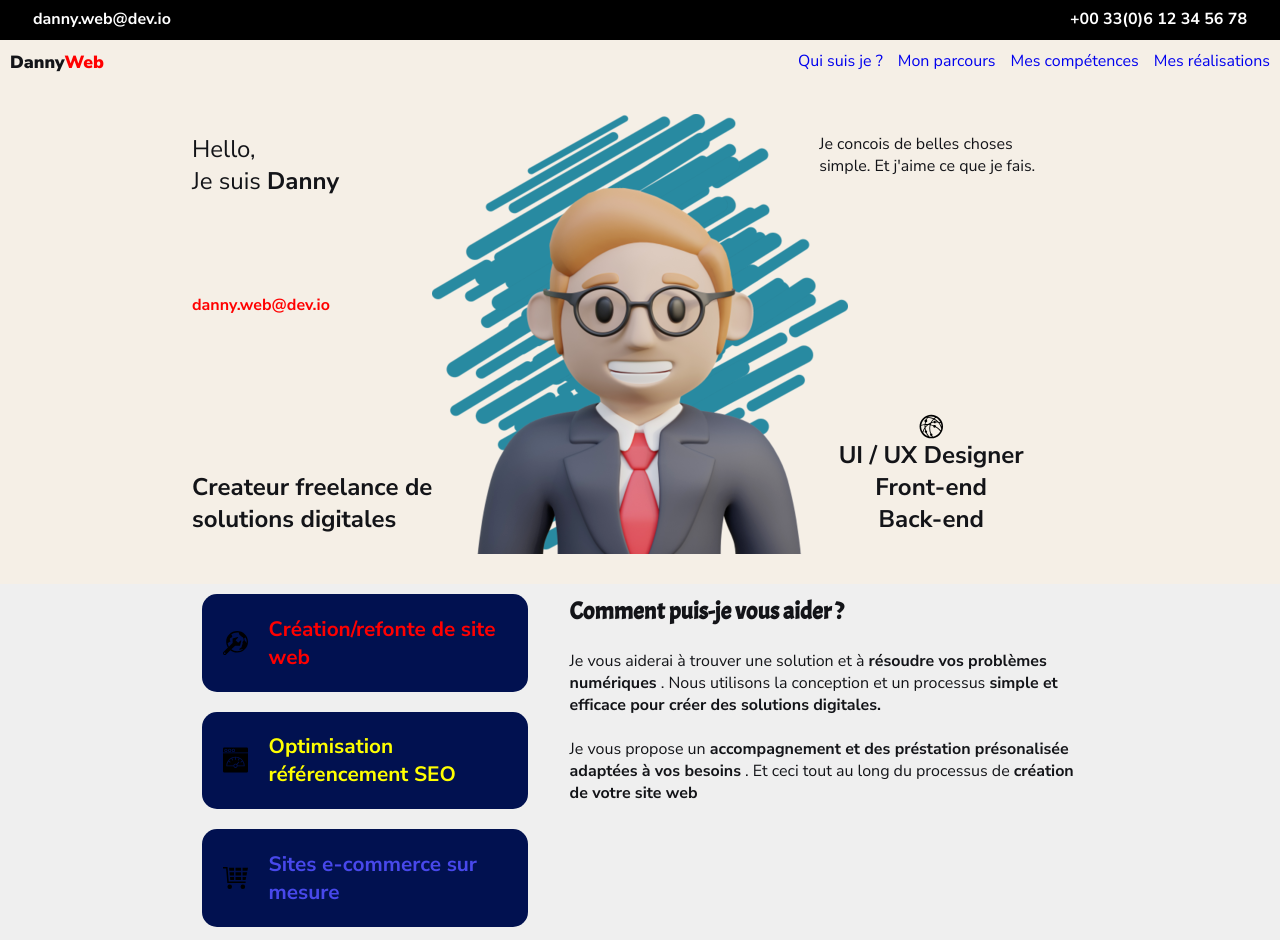
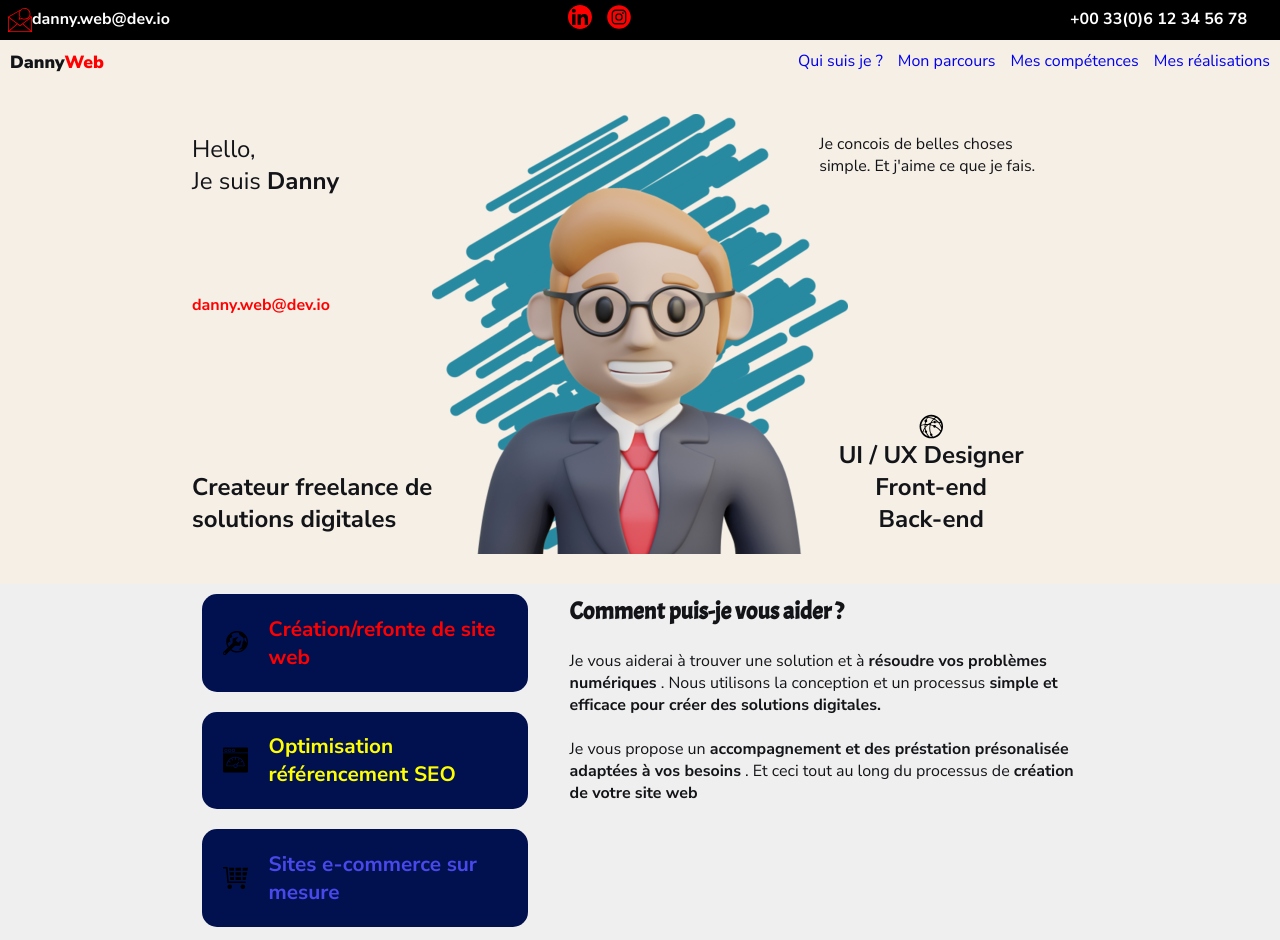
Before and after one commit to pascalloria/believemy-rocket-defi-01-main, a plain HTML site: page index.html in a window 1280 px wide. Shown: the top 940 px of the page. Drawn offline with Linux system fonts and the light colour scheme.

Commit message:
3em commit

```diff
--- a/defaut.css
+++ b/defaut.css
@@ -89,7 +89,6 @@ h1::before, h1::after {
   color: #7895B2;
   margin-bottom: 3.2rem;
   text-align: center;
-
 }
 
 h2 {
@@ -133,6 +132,9 @@ header{
   align-items: center;
   font-weight: bold;
 }
+header svg {
+  color: red;
+}
 header a {
   color: white;
 }
@@ -141,10 +143,9 @@ header a {
 
 nav{
   position:sticky;
-    top: 10px;
+  top: 0rem;
   padding:1rem;
   background-color: #F5EFE6;
-
 }
 nav p {
   font-weight: 900;
--- a/index.html
+++ b/index.html
@@ -12,13 +12,24 @@
 <body>
 	<header class="flexbox_row">
 			<div class="flexbox_row ">
-				<img src="assets/icons/icon-email.svg" alt="icon-email">
-
+				<svg xmlns="http://www.w3.org/2000/svg"  width="24" height="24">*
+					<path style="stroke:none;fill-rule:nonzero;fill:currentColor;fill-opacity:1" d="M22.152 7.633c.192-.578.301-1.188.301-1.828
+					 0-3.2-2.605-5.805-5.808-5.805a5.783 5.783 0 0 0-4.391 2.02L12 1.879 0 8.676V24h24V8.676ZM16.645.773a5.038 5.038 0 0 1 5.03 5.032
+					 5.039 5.039 0 0 1-5.03 5.035 5.029 5.029 0 0 1-2.56-.707l-.144-.086-2.152.617.613-2.152-.082-.145a4.994 4.994 0 0 1-.707-2.562A5.038
+					 5.038 0 0 1 16.645.773ZM11.55 3.02a5.786 5.786 0 0 0 .02 5.593l-.907 3.176 3.172-.906c.863.476 1.828.73 2.809.73a5.803 5.803 0 0 0
+					 5.21-3.261l1.06.601L12 17.32 1.086 8.953ZM.773 9.687l8.008 6.137-8.008 6.942Zm.653 13.54 7.984-6.918L12 18.293l2.59-1.984 7.984 6.918Zm21.8-.461-8.007-6.942 8.008-6.136Zm0 0"/>
+				</svg>
 				<a href="mailto:danny.web@dev.io">danny.web@dev.io</a>
 			</div>
 			<ul class="liste_horizontal">
-				<li><img src="assets/icons/icon-linkedin.svg" alt="icon-linkedin"></li>
-				<li><img src="assets/icons/icon-twitter.svg" alt="icon-twitter"></li>
+				<li><?xml version="1.0" encoding="UTF-8"?>
+					<svg xmlns="http://www.w3.org/2000/svg" xmlns:xlink="http://www.w3.org/1999/xlink" width="24px" height="24px" viewBox="0 0 24 24" version="1.1">
+					<g id="surface1">
+					<path style=" stroke:none;fill-rule:nonzero;fill:currentColor;fill-opacity:1;" d="M 11.96875 0 C 5.359375 0 0 5.359375 0 11.96875 C 0 18.578125 5.359375 23.9375 11.96875 23.9375 C 18.578125 23.9375 23.9375 18.578125 23.9375 11.96875 C 23.9375 5.359375 18.578125 0 11.96875 0 Z M 7.484375 20.074219 L 4.121094 20.074219 L 4.121094 9.246094 L 7.484375 9.246094 Z M 5.804688 7.765625 C 4.726562 7.765625 3.851562 6.894531 3.851562 5.816406 C 3.851562 4.738281 4.726562 3.863281 5.804688 3.863281 C 6.878906 3.863281 7.753906 4.738281 7.753906 5.816406 C 7.753906 6.894531 6.878906 7.765625 5.804688 7.765625 Z M 20.085938 20.074219 L 16.726562 20.074219 L 16.726562 14.808594 C 16.726562 13.550781 16.703125 11.9375 14.976562 11.9375 C 13.226562 11.9375 12.957031 13.304688 12.957031 14.71875 L 12.957031 20.074219 L 9.59375 20.074219 L 9.59375 9.246094 L 12.820312 9.246094 L 12.820312 10.726562 L 12.867188 10.726562 C 13.316406 9.875 14.414062 8.976562 16.050781 8.976562 C 19.457031 8.976562 20.085938 11.21875 20.085938 14.136719 Z M 20.085938 20.074219 "/>
+					</g>
+					</svg>
+					</li>
+				<li><svg xmlns="http://www.w3.org/2000/svg" width="24" height="24"><path style="stroke:none;fill-rule:nonzero;fill:currentColor;fill-opacity:1" d="M15.191 5.906H8.81A2.91 2.91 0 0 0 5.906 8.81v6.382a2.91 2.91 0 0 0 2.903 2.903h6.382a2.91 2.91 0 0 0 2.903-2.903V8.81a2.91 2.91 0 0 0-2.903-2.903ZM12 15.793A3.8 3.8 0 0 1 8.207 12 3.8 3.8 0 0 1 12 8.207 3.8 3.8 0 0 1 15.793 12 3.8 3.8 0 0 1 12 15.793Zm3.898-6.813a.886.886 0 1 1-.001-1.775.886.886 0 0 1 .001 1.775ZM12 9.5A2.502 2.502 0 0 0 9.5 12c0 1.379 1.121 2.5 2.5 2.5s2.5-1.121 2.5-2.5-1.121-2.5-2.5-2.5Zm0-9.316C5.477.184.184 5.477.184 12c0 6.523 5.293 11.816 11.816 11.816 6.523 0 11.816-5.293 11.816-11.816C23.816 5.477 18.523.184 12 .184Zm7.383 15.007a4.194 4.194 0 0 1-4.192 4.192H8.81a4.194 4.194 0 0 1-4.192-4.192V8.81A4.194 4.194 0 0 1 8.81 4.617h6.382a4.194 4.194 0 0 1 4.192 4.192Zm0 0"/></svg></li>
 				<li><img src="assets/icons/icon-instagram.svg" alt="icon-instagram"></li>
 			</ul>
 			<div class="telephone flexbox_row">
```
Also changed, not shown: assets/icons/Optmised/icon-email.svg (added), assets/icons/Optmised/icon-linkedin (2) (1).svg (added), assets/icons/Optmised/icon-linkedin (2).svg (added). Lines whose indentation alone changed are shown as unchanged.
